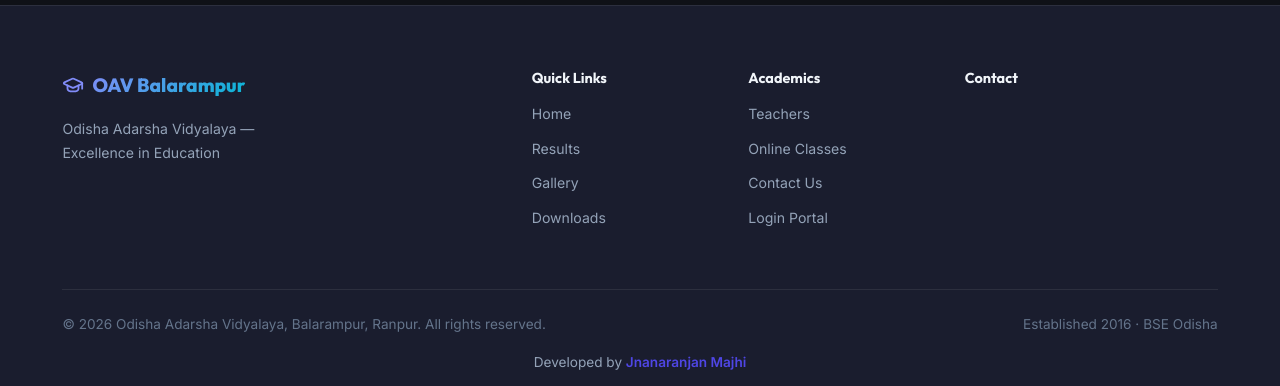
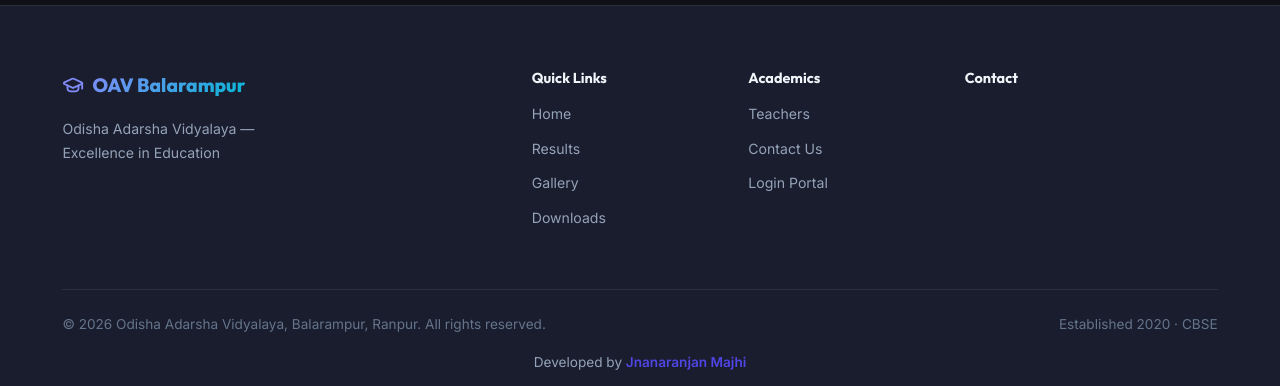
Before and after one commit to JnanaranjanMajhi/OAV-School-Management, a React (Vite) app in the folder client/: page / in a window 1280 px wide. Shown: the part 3538-3924 px from the top of the page. Built offline with nearby package versions, Linux system fonts and the light colour scheme; no server answers.

Commit message:
Fix flash in Footer and remove online classes link from footer

```diff
--- a/client/src/components/Footer.jsx
+++ b/client/src/components/Footer.jsx
@@ -31,7 +31,7 @@ export default function Footer({ info }) {
           </div>
           <div>
             <h4 style={{ marginBottom: '1rem', fontSize: '0.9rem', fontWeight: 700 }}>Academics</h4>
-            {[['/teachers', 'Teachers'], ['/online-classes', 'Online Classes'], ['/contact', 'Contact Us'], ['/login', 'Login Portal']].map(([to, label]) => (
+            {[['/teachers', 'Teachers'], ['/contact', 'Contact Us'], ['/login', 'Login Portal']].map(([to, label]) => (
               <Link key={to} to={to} className="footer-link">{label}</Link>
             ))}
           </div>
@@ -48,7 +48,7 @@ export default function Footer({ info }) {
           <div style={{ display: 'flex', width: '100%', justifyContent: 'space-between', flexWrap: 'wrap', gap: '1rem' }}>
             <span>© {new Date().getFullYear()} {s.schoolName || 'Odisha Adarsha Vidyalaya, Balarampur, Ranpur'}. All rights reserved.</span>
             <span style={{ display: 'flex', gap: '1rem', flexWrap: 'wrap', alignItems: 'center' }}>
-              <span>Established {s.establishedYear || '2016'} · {s.affiliation || 'BSE Odisha'}</span>
+              <span>Established {s.establishedYear || '2020'} · {s.affiliation || 'CBSE'}</span>
               {s.website && <span>· <a href={s.website} target="_blank" rel="noopener noreferrer" style={{ color: 'var(--primary)', textDecoration: 'none', fontWeight: 500 }}>Parent Organization: OAV Sangathan</a></span>}
             </span>
           </div>
```
